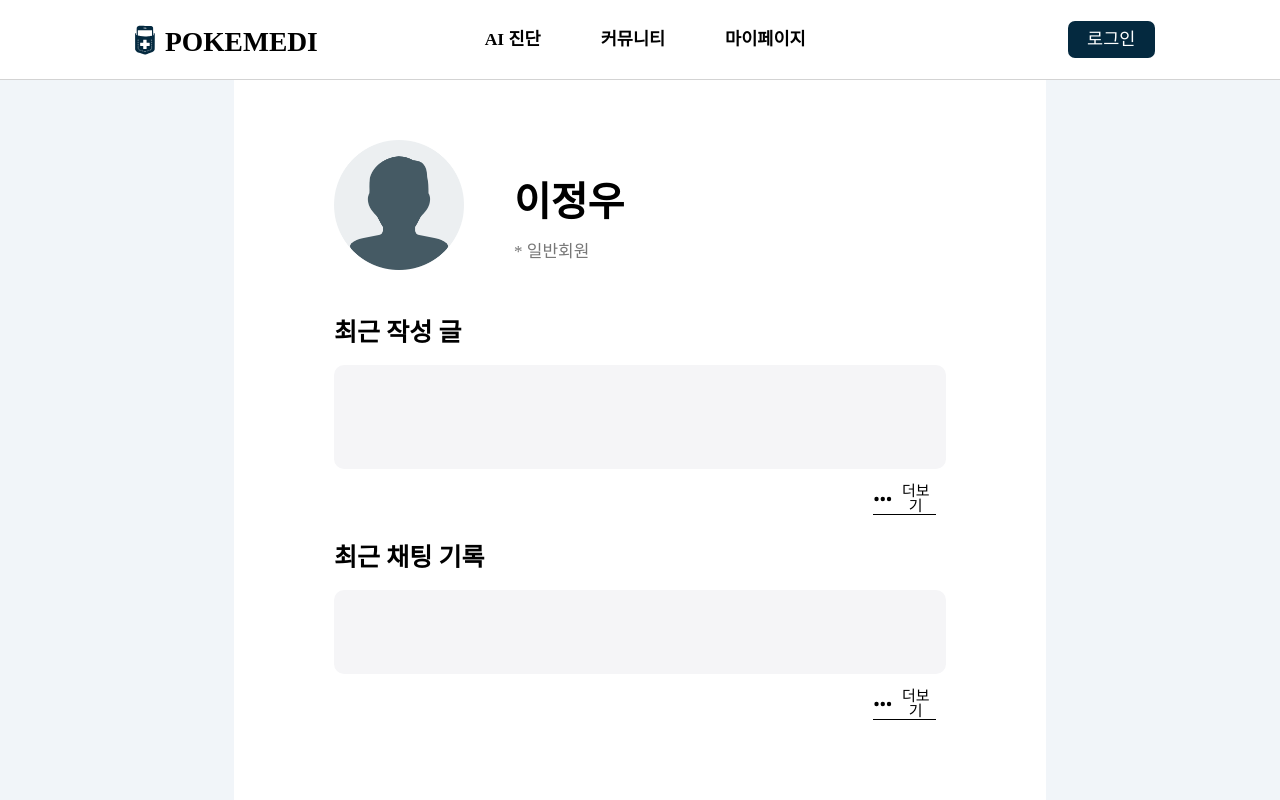
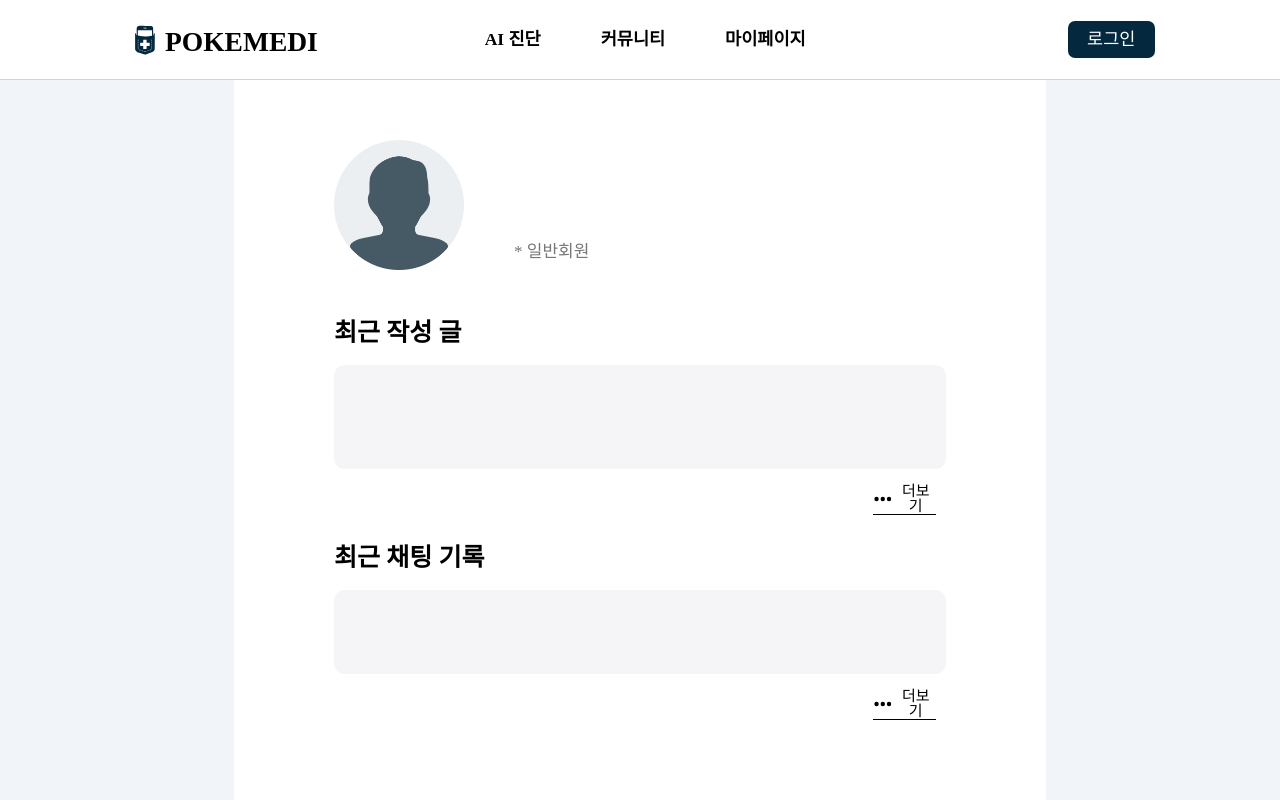
Before and after one commit to KGU-TurtleDoctor/POKEMEDI-Client, a React (Vite) app: page /mypage in a window 1280 px wide. Built offline with nearby package versions, Linux system fonts and the light colour scheme; no server answers.

Commit message:
feat: 로그인 유저 이름 받아오는 기능 추가

```diff
--- a/src/components/MyPage/MyInfoSection.jsx
+++ b/src/components/MyPage/MyInfoSection.jsx
@@ -6,8 +6,7 @@ function MyInfoSection() {
     <MyInfoSectionWrapper>
       <UserImg src={ImgUser} />
       <UserInfoContainer>
-        {/* <UserName>{sessionStorage.getItem('name')}</UserName> */}
-        <UserName>이정우</UserName>
+        <UserName>{sessionStorage.getItem('name')}</UserName>
         <UserRole>* 일반회원</UserRole>
       </UserInfoContainer>
     </MyInfoSectionWrapper>
```
